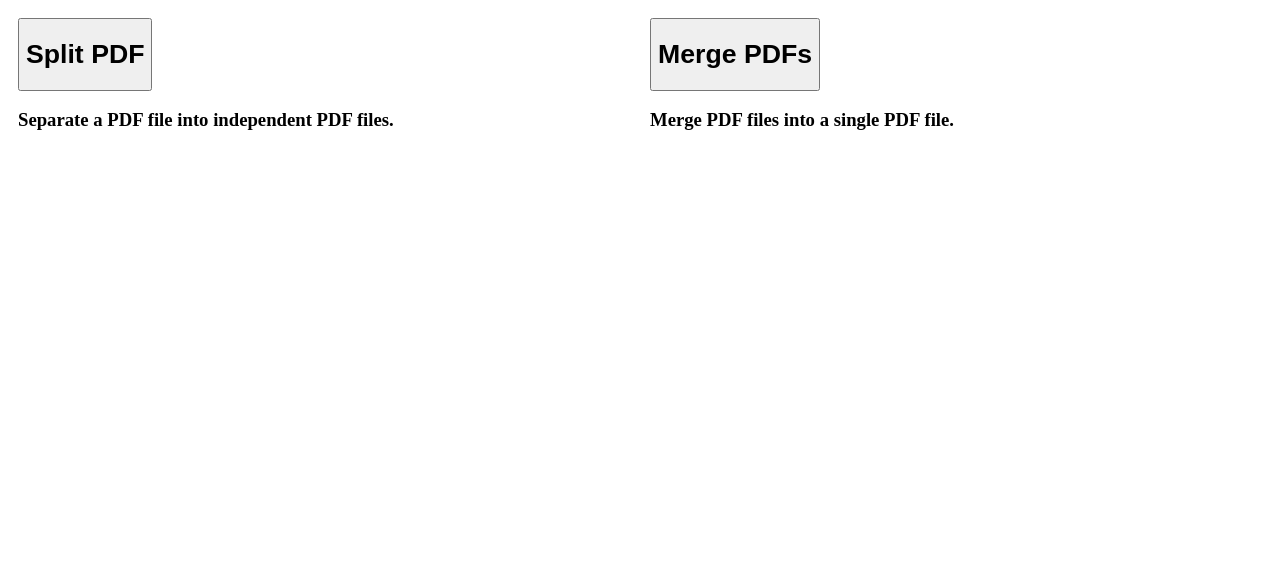
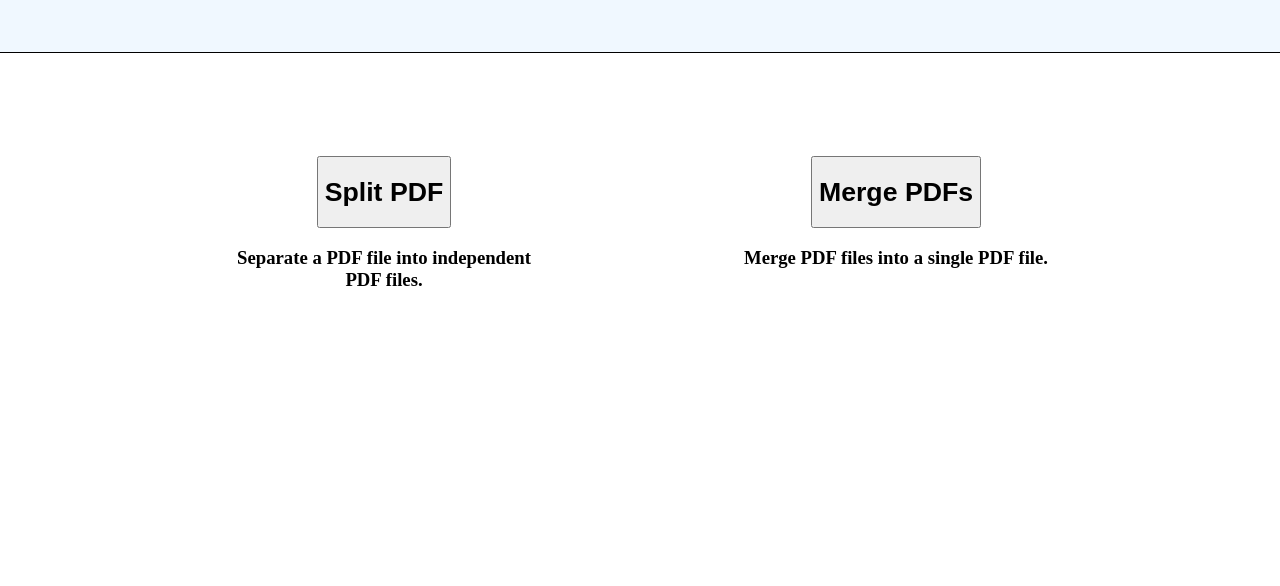
Before and after one commit to SimonBuusJensen/pdf_splitter_merger_app, a Flask app: page / in a window 1280 px wide. Shown: the top 586 px of the page. Run offline with Flask 2, Linux system fonts and the light colour scheme.

Commit message:
Created a home.html and a split_pdf.html

```diff
--- a/app.py
+++ b/app.py
@@ -9,5 +9,10 @@ def home():
     return render_template("home.html")
 
 
+@app.route("/split_pdf")
+def split_pdf():
+    return render_template("split_pdf.html")
+
+
 if __name__ == '__main__':
     app.run(debug=True)
--- a/static/main.css
+++ b/static/main.css
@@ -1,19 +1,74 @@
 /* Create two equal columns that floats next to each other */
-
-* {
-  box-sizing: border-box;
+*, *::before, *::after {
+    box-sizing: border-box;
 }
 
-/* Create two equal columns that floats next to each other */
-.column {
-  float: left;
-  width: 50%;
-  padding: 10px;
+body {
+    width: 100%;
+    margin: 0;
 }
 
-/* Clear floats after the columns */
-.row:after {
-  content: "";
-  display: table;
-  clear: both;
+header {
+  height: 40pt;
+  background-color: aliceblue;
+  border-bottom: 1pt solid black;
 }
+
+.main {
+    width: 80%;
+    height: 400pt;
+    margin: auto;
+    padding: 0;
+    /*border: 1pt solid black;*/
+    /*display: flex;*/
+    /*justify-content: center;*/
+}
+
+.left_column {
+    box-sizing: border-box;
+    float: left;
+    width: 50%;
+    height: 100%;
+    /*background-color: aliceblue;*/
+    text-align: center;
+    padding: 10%;
+    /*border-right: 1px solid black;*/
+}
+
+.right_column {
+    box-sizing: border-box;
+    float: left;
+    width: 50%;
+    height: 100%;
+    /*background-color: aliceblue;*/
+    text-align: center;
+    padding: 10%;
+}
+
+.split_pdf_content {
+  width: 100%;
+  height: 100%;
+  text-align: center;
+  padding: 10%;
+}
+
+.upload-btn-wrapper {
+  position: relative;
+  overflow: hidden;
+  display: inline-block;
+}
+
+.upload-btn-wrapper input[type=file] {
+  font-size: 100px;
+  position: absolute;
+  left: 0;
+  top: 0;
+  opacity: 0;
+}
+
+/*!* Clear floats after the columns *!*/
+/*.row:after {*/
+/*  content: "";*/
+/*  display: table;*/
+/*  clear: both;*/
+/*}*/
--- a/templates/home.html
+++ b/templates/home.html
@@ -2,19 +2,26 @@
 <html lang="en">
 <head>
     <meta charset="UTF-8">
-    <title>Home</title>
+    <title>PDF manipulator</title>
     <link rel="stylesheet" type="text/css" href="{{ url_for('static', filename='main.css') }}">
 </head>
 <body>
-<div class="row">
-    <div class="column">
-        <button type="button" onclick="alert('Hello world!')"><h1>Split PDF</h1></button>
+<header>
+</header>
+<div class="main">
+    <div class="left_column">
+        <a href="{{ url_for('split_pdf') }}">
+        <button type="button"><h1>Split PDF</h1></button>
+        </a>
         <h3>Separate a PDF file into independent PDF files.</h3>
     </div>
-    <div class="column">
-        <button type="button" onclick="alert('Hello world!')"><h1>Merge PDFs</h1></button>
+    <div class="right_column">
+        <a href="{{ url_for('split_pdf') }}">
+        <button type="button"><h1>Merge PDFs</h1></button>
+        </a>
         <h3>Merge PDF files into a single PDF file.</h3>
     </div>
 </div>
+
 </body>
 </html>
```
Also changed, not shown: templates/split_pdf.html (added, +20 -0 lines).
